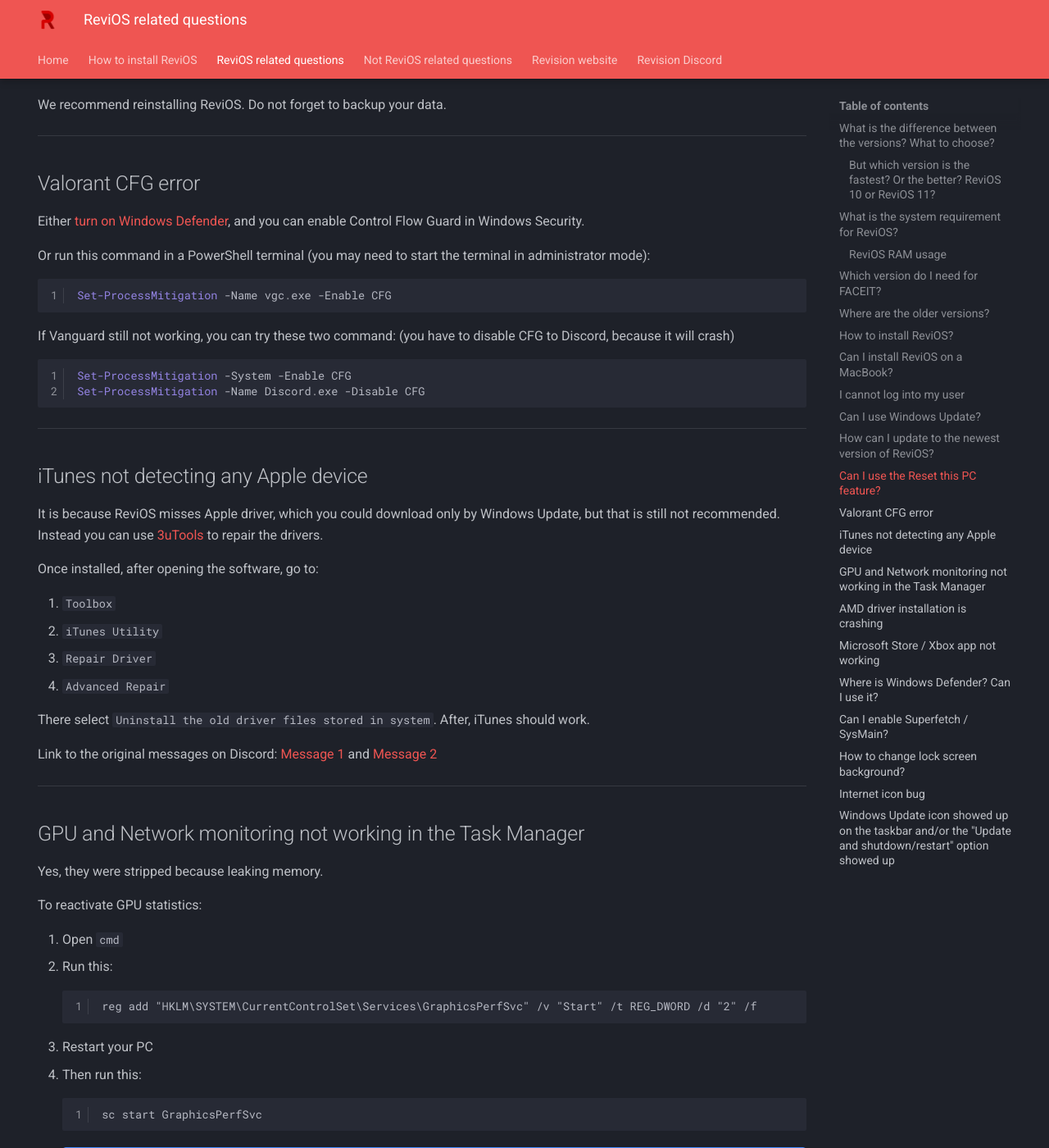
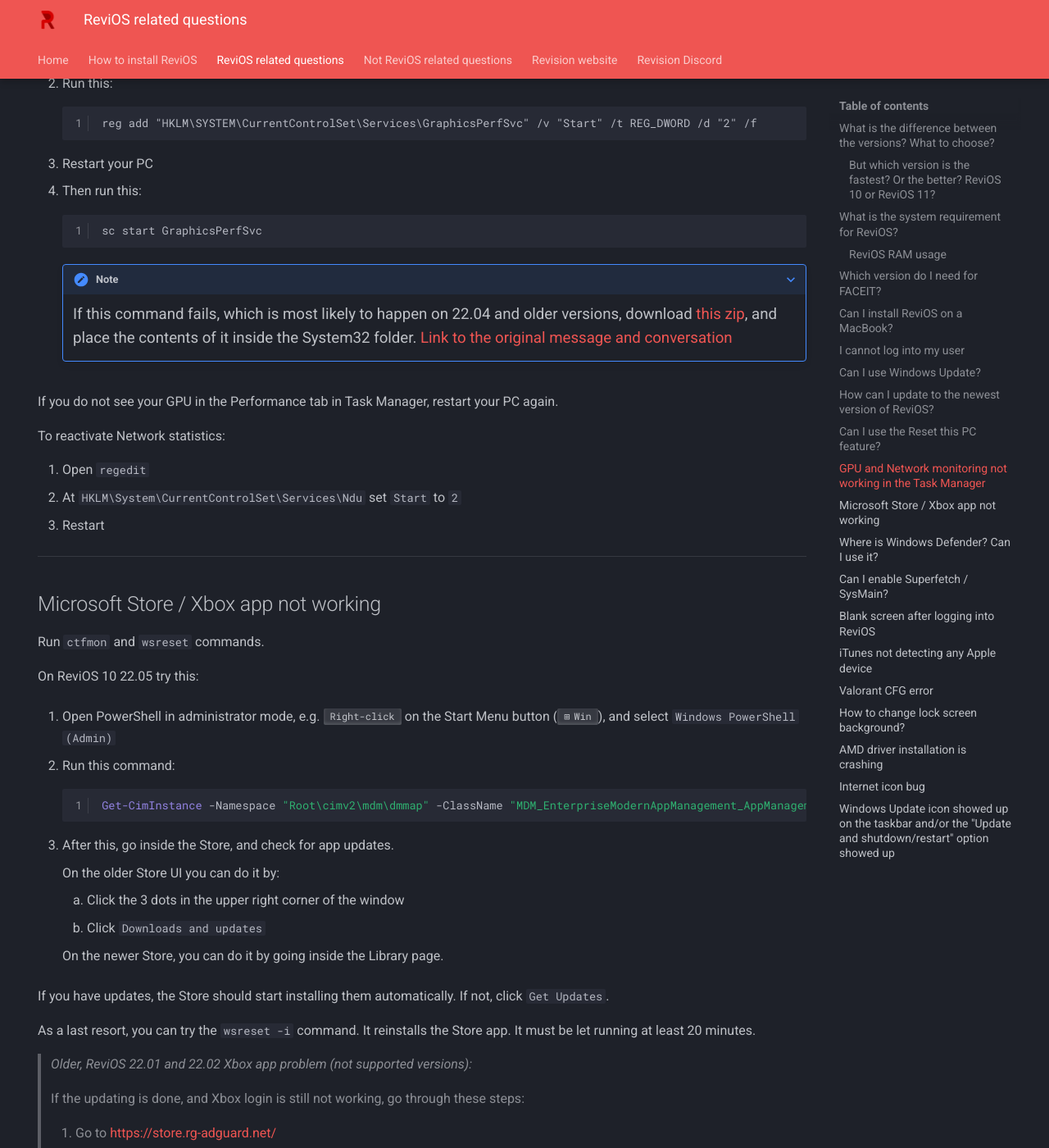
Before and after one commit to dkovacs24/ReviOS_faq, an MkDocs documentation site: the page built from docs/related.md, in a window 1280 px wide and 1400 px high, scrolled down 3316 px. Shown: the whole window at 82% size. Built offline with MkDocs 1.6.1 and Material for MkDocs 9.7.7, drawn with Linux system fonts in a browser that asks for light colours; some of the changed text lies outside the part shown.

Commit message:
add store and blank screen fix

````diff
--- a/docs/related.md
+++ b/docs/related.md
@@ -78,18 +78,6 @@
 
 ---
 
-## Where are the older versions?
-
-On the website, under [Archive Downloads](https://www.revi.cc/revios/download/archive-downloads){target=_blank}.
-
----
-
-## How to install ReviOS?
-
-The tutorial is [here](install.md).
-
----
-
 ## Can I install ReviOS on a MacBook?
 
 Yes, you can. Follow [this guide](https://jensd.be/1011/windows/install-windows-10-on-a-macbook-air-2019-2020-with-t2-chip){target=_blank}, with the ReviOS iso of course.
@@ -138,42 +126,6 @@
 
 ---
 
-## Valorant CFG error
-
-Either [turn on Windows Defender](#where-is-windows-defender-can-i-use-it), and you can enable Control Flow Guard in Windows Security.
-
-Or run this command in a PowerShell terminal (you may need to start the terminal in administrator mode):
-
-```powershell
-Set-ProcessMitigation -Name vgc.exe -Enable CFG
-```
-
-If Vanguard still not working, you can try these two command: (you have to disable CFG to Discord, because it will crash)
-
-```powershell
-Set-ProcessMitigation -System -Enable CFG
-Set-ProcessMitigation -Name Discord.exe -Disable CFG
-```
-
----
-
-## iTunes not detecting any Apple device
-
-It is because ReviOS misses Apple driver, which you could download only by Windows Update, but that is still not recommended. Instead you can use [3uTools](http://www.3u.com/) to repair the drivers.
-
-Once installed, after opening the software, go to:
-
-1. `Toolbox`
-2. `iTunes Utility`
-3. `Repair Driver`
-4. `Advanced Repair`
-
-There select `Uninstall the old driver files stored in system`. After, iTunes should work.
-
-Link to the original messages on Discord: [Message 1](https://discord.com/channels/619835916139364383/626772969611460619/930729137830789141) and [Message 2](https://discord.com/channels/619835916139364383/650007673626165261/973323621789491230)
-
----
-
 ## GPU and Network monitoring not working in the Task Manager
 
 Yes, they were stripped because leaking memory.
@@ -209,45 +161,50 @@
 
 ---
 
-## AMD driver installation is crashing
-
-It is a Windows 11 bug. Try running the installer in silent mode, with the `/S` flag.
-[Here](https://discord.com/channels/619835916139364383/626772969611460619/932975660392128562){target=_blank} is help and a script to automate it.
-
-If this method is not working, install [Chocolatey](https://chocolatey.org/){target=_blank} and then the `amd-ryzen-chipset` package.
-
----
-
 ## Microsoft Store / Xbox app not working
 
 Run `ctfmon` and `wsreset` commands.
 
-If still not working, try `wsreset -i`.
+On ReviOS 10 22.05 try this:
 
-If the login not working in the Xbox app, try these steps:
+1. Open PowerShell in administrator mode, e.g. ++"Right-click"++ on the Start Menu button (++win++), and select `Windows PowerShell (Admin)`
 
-1. Open Microsoft Store
-2. Click the 3 dots in the upper right corner of the window
-3. Click Downloads and updates
-4. Click Get updates
+2. Run this command:
 
-If you have updates, it should start installing them automatically.
+    ```powershell
+    Get-CimInstance -Namespace "Root\cimv2\mdm\dmmap" -ClassName "MDM_EnterpriseModernAppManagement_AppManagement01" | Invoke-CimMethod -MethodName UpdateScanMethod
+    ```
 
-If the updating is done, and Xbox login is still not working, go through these steps (tested on `22.01` and `22.02`):
+3. After this, go inside the Store, and check for app updates.
 
-1. Go to [https://store.rg-adguard.net/](https://store.rg-adguard.net/){target=_blank}
-2. Change the search options from `URL (link)` to `PackageFamilyName` and `RP` to `Slow`, and search for `Microsoft.GamingApp_8wekyb3d8bbwe`
-3. Download the following packages:
-    1. `Microsoft.VCLibs.140.00_14.0.30704.0_x64__8wekyb3d8bbwe.appx`
-    2. `Microsoft.VCLibs.140.00.UWPDesktop_14.0.30704.0_x64__8wekyb3d8bbwe.appx`
-    3. `Microsoft.UI.Xaml.2.7_7.2203.17001.0_x64__8wekyb3d8bbwe.appx`
-    4. `Microsoft.GamingApp_2203.1001.4.0_neutral_~_8wekyb3d8bbwe.msixbundle`
-4. Go where you downloaded the files, ++shift+"Right-click"++ and choose `Open Powershell window here`
-5. Run `Add-AppxPackage` with the downloaded files. E.g.: `Add-AppxPackage Microsoft.VCLibs.140.00_14.0.30704.0_x64__8wekyb3d8bbwe.appx`.
+    On the older Store UI you can do it by:
 
-    **Make sure you install the packages in the order listed above.**
+      1. Click the 3 dots in the upper right corner of the window
+      2. Click `Downloads and updates`
 
-6. Restart
+    On the newer Store, you can do it by going inside the Library page.
+
+If you have updates, the Store should start installing them automatically. If not, click `Get Updates`.
+
+As a last resort, you can try the `wsreset -i` command. It reinstalls the Store app. It must be let running at least 20 minutes.
+
+> *Older, ReviOS 22.01 and 22.02 Xbox app problem (not supported versions):*
+>
+> If the updating is done, and Xbox login is still not working, go through these steps:
+>
+> 1. Go to [https://store.rg-adguard.net/](https://store.rg-adguard.net/){target=_blank}
+> 2. Change the search options from `URL (link)` to `PackageFamilyName` and `RP` to `Slow`, and search for `Microsoft.GamingApp_8wekyb3d8bbwe`
+> 3. Download the following packages:
+>     1. `Microsoft.VCLibs.140.00_14.0.30704.0_x64__8wekyb3d8bbwe.appx`
+>     2. `Microsoft.VCLibs.140.00.UWPDesktop_14.0.30704.0_x64__8wekyb3d8bbwe.appx`
+>     3. `Microsoft.UI.Xaml.2.7_7.2203.17001.0_x64__8wekyb3d8bbwe.appx`
+>     4. `Microsoft.GamingApp_2203.1001.4.0_neutral_~_8wekyb3d8bbwe.msixbundle`
+> 4. Go where you downloaded the files, ++shift+"Right-click"++ and choose `Open Powershell window here`
+> 5. Run `Add-AppxPackage` with the downloaded files. E.g.: `Add-AppxPackage Microsoft.VCLibs.140.00_14.0.30704.0_x64__8wekyb3d8bbwe.appx`.
+>
+>     **Make sure you install the packages in the order listed above.**
+>
+> 6. Restart
 
 ---
 
@@ -270,6 +227,55 @@
 2. Run `Start.bat`
 3. Restart
 
+---
+
+## Blank screen after logging into ReviOS
+
+1. On the blank screen with cursor, press ++ctrl+alt+delete++, it will bring you the option for Task Manager along with other options. Open Task Manager.
+
+    Alternatively, you can also use the key combination ++ctrl+shift+esc++ to open the Task Manager directly.
+
+2. Click `File`, then `Run new task`.
+3. With the new window open `services.msc`.
+4. Search for the `App Readiness` service, and open it's properties by double-clicking it.
+5. Set the `Startup type` to `Disabled`.
+6. In the Task Manager click `File` and `Run new task` again.
+7. Run `shutdown /r /f /t 0`. It will restart your PC.
+
+
+## iTunes not detecting any Apple device
+
+It is because ReviOS misses Apple driver, which you could download only by Windows Update, but that is still not recommended. Instead you can use [3uTools](http://www.3u.com/) to repair the drivers.
+
+Once installed, after opening the software, go to:
+
+1. `Toolbox`
+2. `iTunes Utility`
+3. `Repair Driver`
+4. `Advanced Repair`
+
+There select `Uninstall the old driver files stored in system`. After, iTunes should work.
+
+Link to the original messages on Discord: [Message 1](https://discord.com/channels/619835916139364383/626772969611460619/930729137830789141) and [Message 2](https://discord.com/channels/619835916139364383/650007673626165261/973323621789491230)
+
+---
+
+## Valorant CFG error
+
+Either [turn on Windows Defender](#where-is-windows-defender-can-i-use-it), and you can enable Control Flow Guard in Windows Security.
+
+Or run this command in a PowerShell terminal (you may need to start the terminal in administrator mode):
+
+```powershell
+Set-ProcessMitigation -Name vgc.exe -Enable CFG
+```
+
+If Vanguard still not working, you can try these two command: (you have to disable CFG to Discord, because it will crash)
+
+```powershell
+Set-ProcessMitigation -System -Enable CFG
+Set-ProcessMitigation -Name Discord.exe -Disable CFG
+```
 
 ---
 
@@ -279,6 +285,15 @@
 2. Go to `HKEY_LOCAL_MACHINE\Software\Policies\Microsoft\Windows\Personalization`
 3. Set the `NoLockScreen` key's value to `0`
 4. Now you should be able to change it in Settings, if not, restart
+
+---
+
+## AMD driver installation is crashing
+
+It is a Windows 11 bug. Try running the installer in silent mode, with the `/S` flag.
+[Here](https://discord.com/channels/619835916139364383/626772969611460619/932975660392128562){target=_blank} is help and a script to automate it.
+
+If this method is not working, install [Chocolatey](https://chocolatey.org/){target=_blank} and then the `amd-ryzen-chipset` package.
 
 ---
 
````
